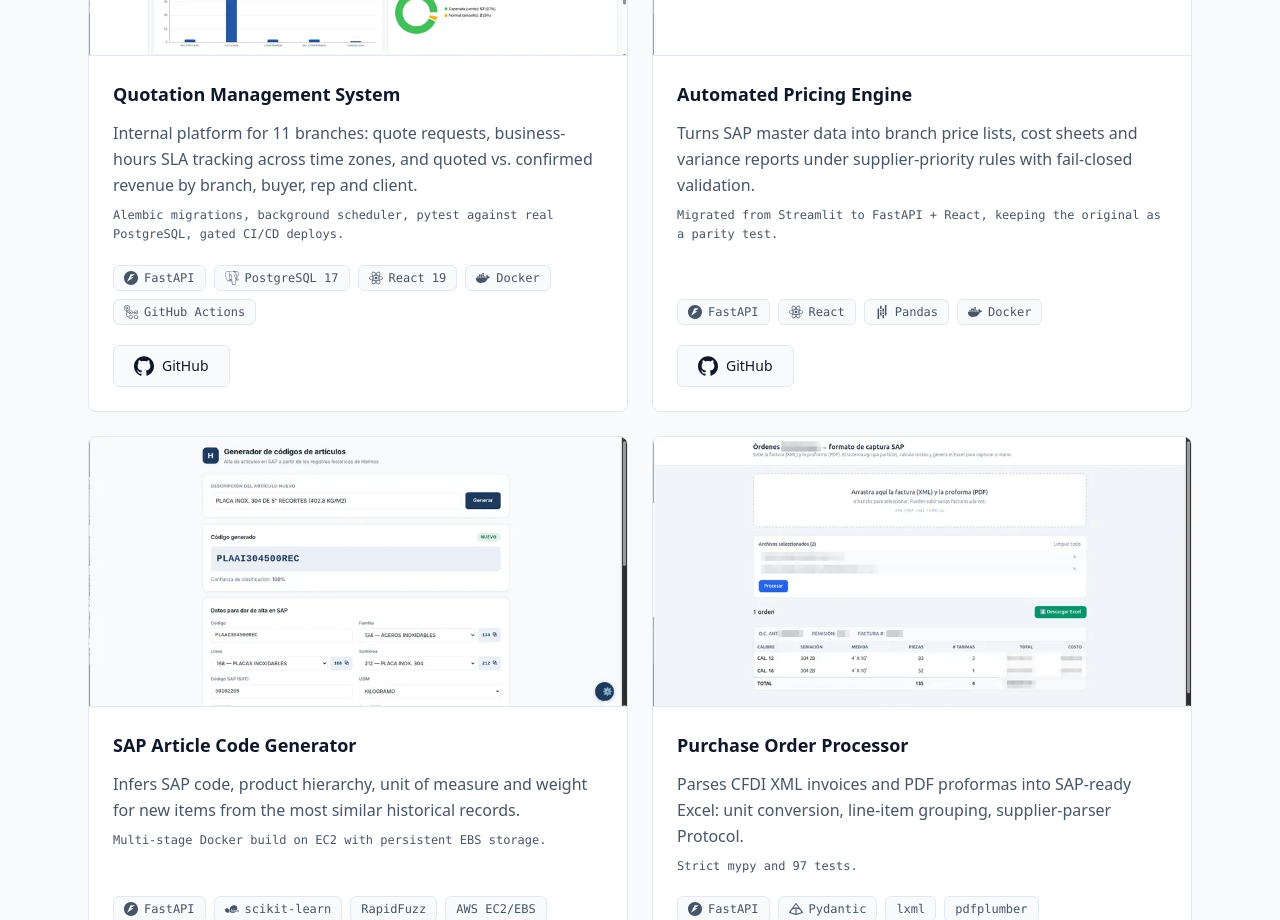
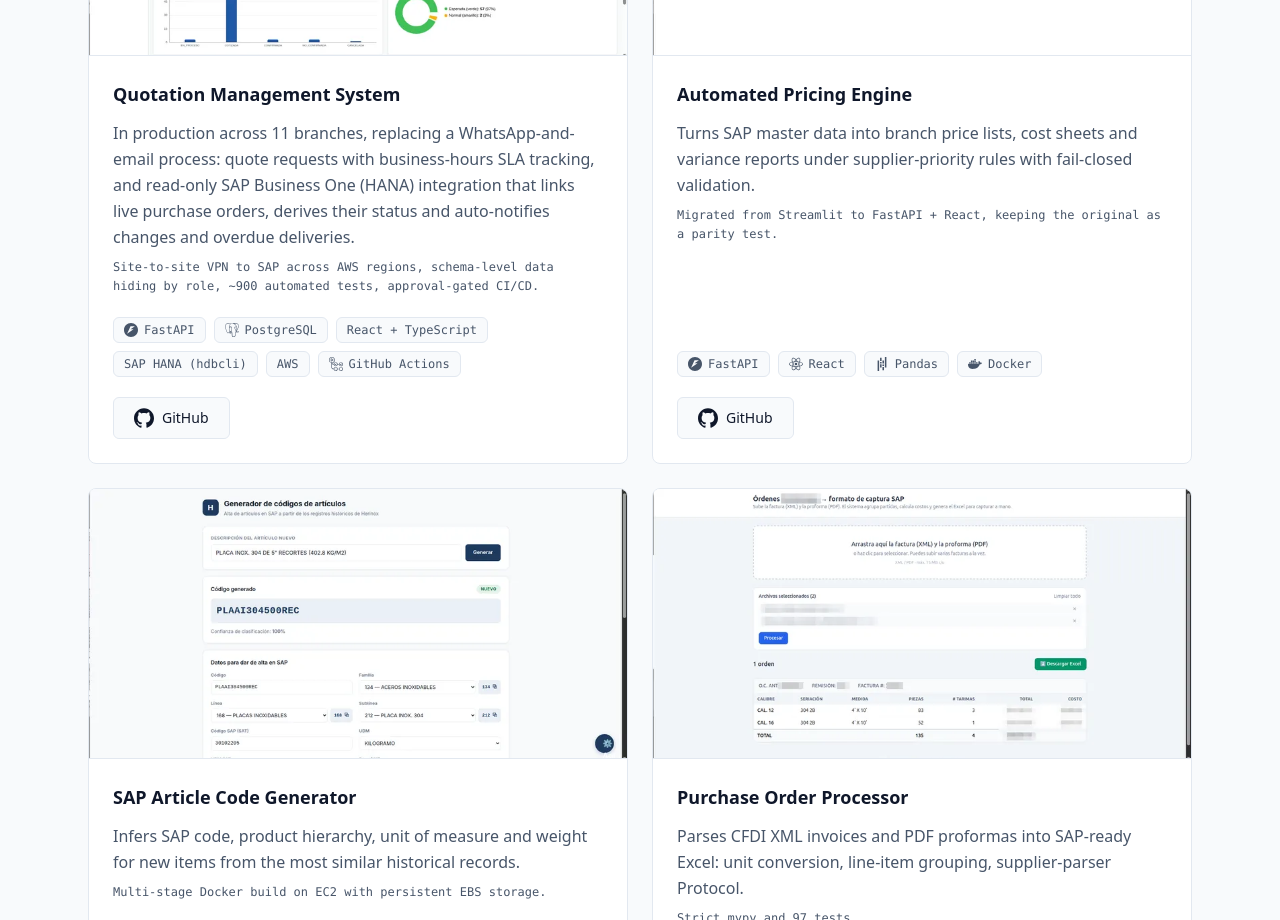
Before and after one commit to Edgar-Ontiveros/edgar-ontiveros.com, a React (Vite) app: page / in a window 1280 px wide. Shown: the part 4640-5560 px from the top of the page. Built offline with nearby package versions, Linux system fonts and the light colour scheme.

Commit message:
Update quotation system project copy and tags

```diff
--- a/src/content/en.ts
+++ b/src/content/en.ts
@@ -105,9 +105,9 @@
       quotes: {
         name: 'Quotation Management System',
         description:
-          'Internal platform for 11 branches: quote requests, business-hours SLA tracking across time zones, and quoted vs. confirmed revenue by branch, buyer, rep and client.',
+          'In production across 11 branches, replacing a WhatsApp-and-email process: quote requests with business-hours SLA tracking, and read-only SAP Business One (HANA) integration that links live purchase orders, derives their status and auto-notifies changes and overdue deliveries.',
         detail:
-          'Alembic migrations, background scheduler, pytest against real PostgreSQL, gated CI/CD deploys.',
+          'Site-to-site VPN to SAP across AWS regions, schema-level data hiding by role, ~900 automated tests, approval-gated CI/CD.',
         screenshots: [
           {
             alt: 'Quotation system dashboard with SLA, conversion and revenue indicators plus weekly trend charts',
--- a/src/content/es.ts
+++ b/src/content/es.ts
@@ -106,9 +106,9 @@
       quotes: {
         name: 'Sistema de Gestión de Cotizaciones',
         description:
-          'Plataforma interna para 11 sucursales: solicitudes de cotización, seguimiento de SLA en horario hábil entre zonas horarias, e ingreso cotizado vs. confirmado por sucursal, comprador, vendedor y cliente.',
+          'En producción en 11 sucursales, sustituyendo un proceso por WhatsApp y correo: solicitudes de cotización con SLA en horario hábil, e integración de solo lectura con SAP Business One (HANA) que vincula las órdenes de compra reales, deriva su estatus y notifica automáticamente cambios y entregas vencidas.',
         detail:
-          'Migraciones con Alembic, scheduler en segundo plano, pytest contra PostgreSQL real y deploys condicionados por CI/CD.',
+          'VPN sitio a sitio hacia SAP entre regiones de AWS, ocultamiento de datos por rol a nivel de esquema, ~900 pruebas automatizadas, CI/CD con aprobación manual.',
         screenshots: [
           {
             alt: 'Dashboard del sistema de cotizaciones con indicadores de SLA, conversión e ingreso, y gráficas de tendencia semanal',
--- a/src/content/projects.ts
+++ b/src/content/projects.ts
@@ -55,7 +55,14 @@
 export const PROJECTS: Project[] = [
   {
     id: 'quotes',
-    technologies: ['FastAPI', 'PostgreSQL 17', 'React 19', 'Docker', 'GitHub Actions'],
+    technologies: [
+      'FastAPI',
+      'PostgreSQL',
+      'React + TypeScript',
+      'SAP HANA (hdbcli)',
+      'AWS',
+      'GitHub Actions',
+    ],
     screenshots: [
       screenshot('quotes-dashboard'),
       screenshot('quotes-requests'),
```
